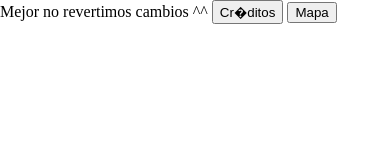
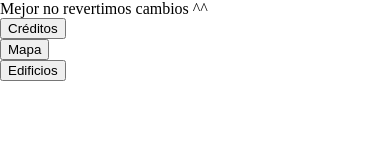
Before and after one commit to DrMultimedio/Practica-1-DISM, a website: page BlankCordovaApp2/www/index.html in a window 390 px wide. Drawn offline with Linux system fonts and the light colour scheme; some packages are replaced by stand-ins of ours.

Commit message:
Añadido edificios

```diff
--- a/BlankCordovaApp2/www/index.html
+++ b/BlankCordovaApp2/www/index.html
@@ -18,9 +18,12 @@
 </head>
 <body>
     Mejor no revertimos cambios ^^
-    <button onclick="window.location.href='/creditos.html'">Cr�ditos</button>
+    <br />
+    <button onclick="window.location.href='/creditos.html'">Créditos</button>
+    <br />
     <button onclick="window.location.href='/mapa.html'">Mapa</button>
-
+    <br />
+    <button onclick="window.location.href='/edificios.html'">Edificios</button>
     <script type="text/javascript" src="cordova.js"></script>
 
 </body>
```
Also changed, not shown: BlankCordovaApp2/www/edificios.html (added, +10 -0 lines).
